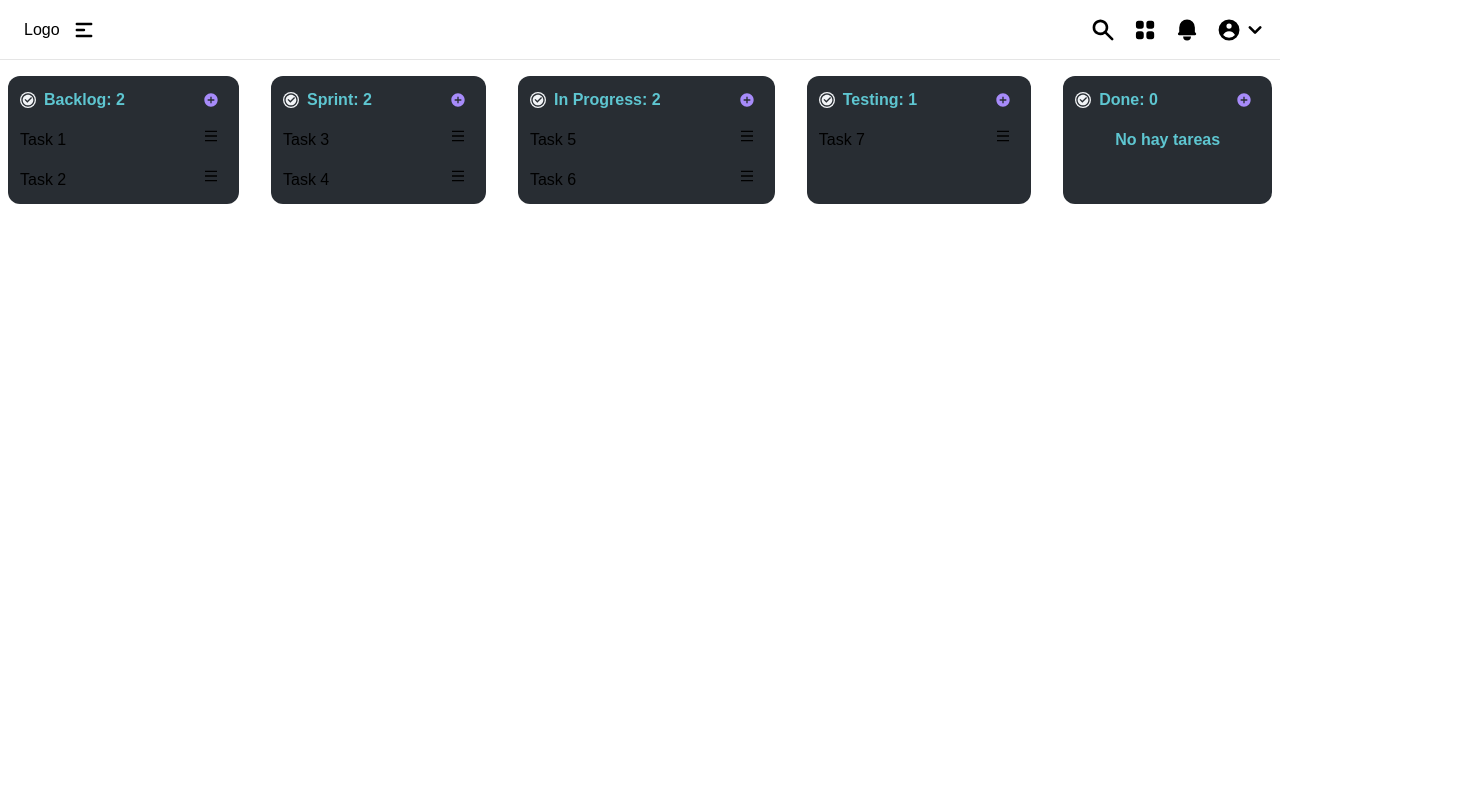
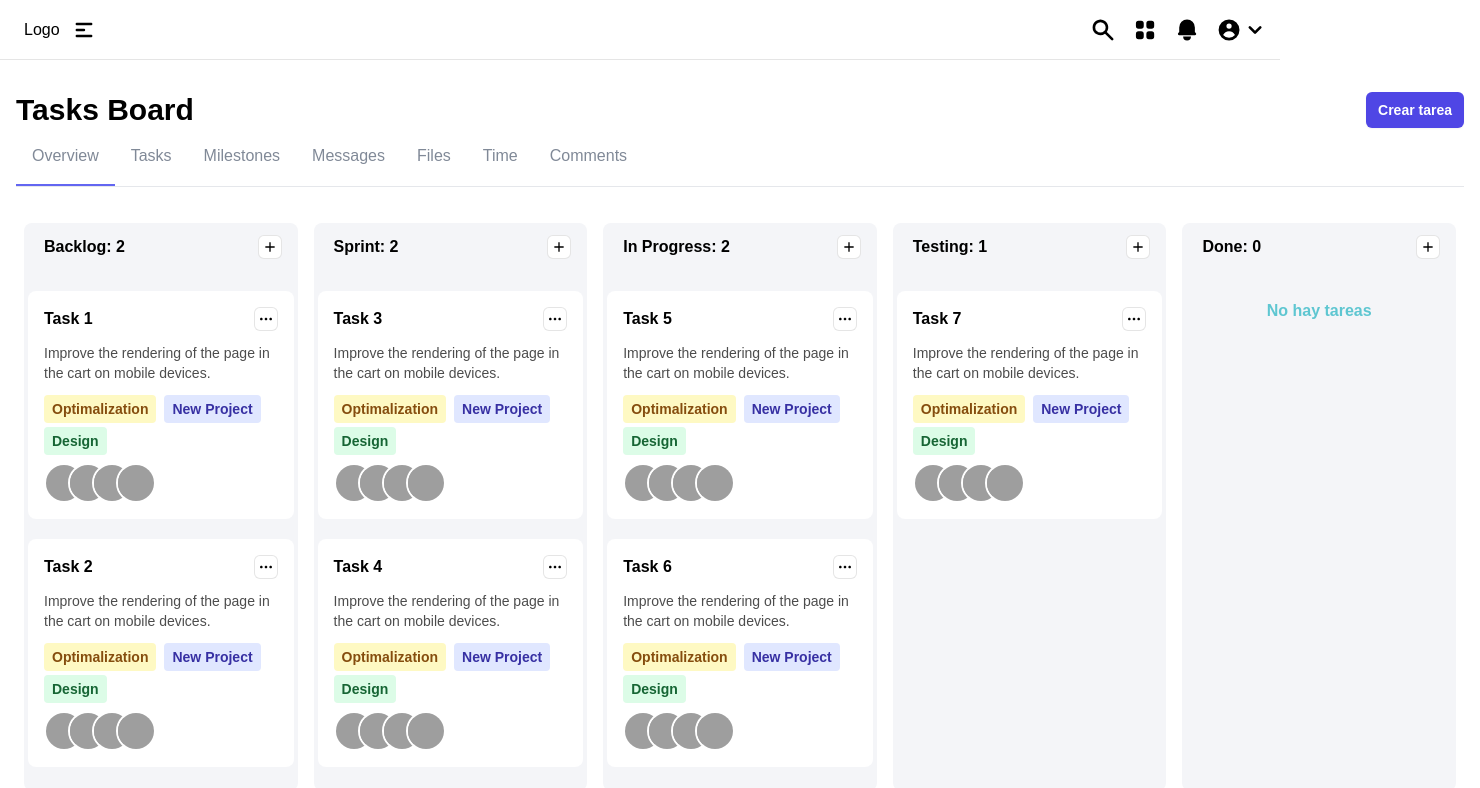
Before and after one commit to dejeloper/opplanner, a React (Vite) app: page / in a window 1280 px wide. Shown: the top 788 px of the page, 1480 px wide, since content can reach past the window. Built offline with nearby package versions, Linux system fonts and the light colour scheme; grey boxes are pictures that could not be loaded.

Commit message:
Refactor App and Content components

```diff
--- a/src/App.tsx
+++ b/src/App.tsx
@@ -3,7 +3,7 @@ import { Content } from "./components/Content";
 
 function App() {
   return (
-    <main className="flex flex-col w-full max-h-max">
+    <main className="flex flex-col w-full">
       <Header />
       <Content />
     </main>
--- a/src/components/Content.tsx
+++ b/src/components/Content.tsx
@@ -1,21 +1,12 @@
-import { useTaskStore } from "@/store";
-import { ListTask } from "./ListTasks";
+import { ContentHeader } from "./main/ContentHeader";
+import { ContentTabs } from "./main/ContentTabs";
 
 export function Content() {
-  const backlogTasks = useTaskStore((s) => s.getTaskByStatus("backlog"));
-  const sprintTasks = useTaskStore((s) => s.getTaskByStatus("sprint"));
-  const devTasks = useTaskStore((s) => s.getTaskByStatus("dev"));
-  const testingTasks = useTaskStore((s) => s.getTaskByStatus("testing"));
-  const doneTasks = useTaskStore((s) => s.getTaskByStatus("done"));
-
   return (
     <>
-      <div className="grid grid-flow-row md:grid-flow-col w-full gap-4 mt-4 h-full">
-        <ListTask title="Backlog" tasks={backlogTasks} status="backlog" />
-        <ListTask title="Sprint" tasks={sprintTasks} status="sprint" />
-        <ListTask title="In Progress" tasks={devTasks} status="dev" />
-        <ListTask title="Testing" tasks={testingTasks} status="testing" />
-        <ListTask title="Done" tasks={doneTasks} status="done" />
+      <div className="flex flex-col justify-center min-h-[calc(100dvh-60px)] overflow-y-auto px-4 py-6 mx-auto max-w-[1480px]">
+        <ContentHeader />
+        <ContentTabs />
       </div>
     </>
   );
--- a/src/components/TaskCard.tsx
+++ /dev/null
@@ -1,28 +0,0 @@
-import { RiMenuFill } from "react-icons/ri";
-import { Task } from "@/interfaces";
-import { useTaskStore } from "@/store";
-
-interface Props {
-  task: Task;
-}
-
-export function TaskCard({ task }: Props) {
-  const setDraggingTaskId = useTaskStore((s) => s.setDraggingTaskId);
-  const removeDraggingTaskId = useTaskStore((s) => s.removeDraggingTaskId);
-
-  return (
-    <div
-      draggable={true}
-      onDragStart={() => setDraggingTaskId(task.id)}
-      onDragEnd={() => removeDraggingTaskId()}
-      className="flex justify-between items-center p-2 cursor-pointer"
-    >
-      <div className="flex justify-center items-center gap-2">
-        <h3 className="font-medium ">{task.title}</h3>
-      </div>
-      <span className="h-6 w-6">
-        <RiMenuFill />
-      </span>
-    </div>
-  );
-}
--- /dev/null
+++ b/src/components/main/ContentHeader.tsx
@@ -0,0 +1,10 @@
+import { Button } from "../ui/Button";
+
+export function ContentHeader() {
+  return (
+    <div className="flex flex-row flex-0 justify-between items-center mt-2 mb-4">
+      <h1 className="text-3xl font-semibold leading-9">Tasks Board</h1>
+      <Button type="button">Crear tarea</Button>
+    </div>
+  );
+}
--- /dev/null
+++ b/src/components/main/ContentTabs.tsx
@@ -0,0 +1,38 @@
+import { BoardTasks } from "../task/BoardTasks";
+import { TabButton } from "../ui/TabButton";
+
+export function ContentTabs() {
+  return (
+    <div className="flex flex-col flex-1">
+      <div className="flex tabs-header border-b mb-4">
+        <ul className="flex flex-row">
+          <li>
+            <TabButton active>Overview</TabButton>
+          </li>
+          <li>
+            <TabButton>Tasks</TabButton>
+          </li>
+          <li>
+            <TabButton>Milestones</TabButton>
+          </li>
+          <li>
+            <TabButton>Messages</TabButton>
+          </li>
+          <li>
+            <TabButton>Files</TabButton>
+          </li>
+          <li>
+            <TabButton>Time</TabButton>
+          </li>
+          <li>
+            <TabButton>Comments</TabButton>
+          </li>
+        </ul>
+      </div>
+
+      <div className="tabs-body flex flex-1 mt-5">
+        <BoardTasks />
+      </div>
+    </div>
+  );
+}
--- /dev/null
+++ b/src/components/task/BoardTasks.tsx
@@ -0,0 +1,20 @@
+import { useTaskStore } from "@/store";
+import { ListTask } from "./ListTasks";
+
+export function BoardTasks() {
+  const backlogTasks = useTaskStore((s) => s.getTaskByStatus("backlog"));
+  const sprintTasks = useTaskStore((s) => s.getTaskByStatus("sprint"));
+  const devTasks = useTaskStore((s) => s.getTaskByStatus("dev"));
+  const testingTasks = useTaskStore((s) => s.getTaskByStatus("testing"));
+  const doneTasks = useTaskStore((s) => s.getTaskByStatus("done"));
+
+  return (
+    <div className="flex flex-1">
+      <ListTask title="Backlog" tasks={backlogTasks} status="backlog" />
+      <ListTask title="Sprint" tasks={sprintTasks} status="sprint" />
+      <ListTask title="In Progress" tasks={devTasks} status="dev" />
+      <ListTask title="Testing" tasks={testingTasks} status="testing" />
+      <ListTask title="Done" tasks={doneTasks} status="done" />
+    </div>
+  );
+}
--- a/src/components/ListTasks.tsx
+++ b/src/components/task/ListTasks.tsx
@@ -2,7 +2,7 @@ import { TaskCard } from "./TaskCard";
 import type { Task, TaskStatus } from "@/interfaces";
 import { clsx } from "clsx";
 import { twMerge } from "tailwind-merge";
-import { RiAddCircleFill, RiCheckboxCircleLine } from "react-icons/ri";
+import { RiAddFill } from "react-icons/ri";
 import { useTasks } from "@/hooks/tasks/useTasks";
 
 interface Props {
@@ -28,7 +28,7 @@ export function ListTask({ title, status, tasks }: Props) {
       onDragLeave={handleDragLeave}
       onDrop={handleDrop}
       className={twMerge(
-        clsx("bg-two mx-2 rounded-xl border-4", {
+        clsx("bg-[#f4f5f8] mx-2 w-[300px] rounded-lg border-4", {
           "border-transparent": !isDragging,
           "border-gris border-dotted": isDragging,
           "border-success border-dotted": isDragging && onDragOver,
@@ -36,22 +36,19 @@ export function ListTask({ title, status, tasks }: Props) {
       )}
     >
       <div className="py-2 px-2 relative flex flex-row justify-between">
-        <div className="flex justify-center items-center">
-          <div className="flex items-center justify-center rounded-full bg-gris text-two">
-            <RiCheckboxCircleLine />
-          </div>
-          <h2 className="ml-2 font-semibold text-three select-none">
+        <div className="flex justify-center items-center mb-6">
+          <h2 className="ml-2 font-semibold select-none">
             {title}: {taskCount}
           </h2>
         </div>
         <button
-          className="flex items-center justify-center rounded-full text-contrast h-6 w-6 mr-1"
+          className="flex items-center justify-center rounded-md border border-[#0000001a] text-black bg-white hover:bg-[#1b232c] hover:text-white h-6 w-6 mr-1"
           onClick={handleAddTask}
         >
-          <RiAddCircleFill />
+          <RiAddFill />
         </button>
       </div>
-      <div className="h-full w-full">
+      <div className="w-full">
         {tasks.length > 0 ? (
           tasks.map((task) => <TaskCard key={task.id} task={task} />)
         ) : (
--- /dev/null
+++ b/src/components/task/TaskCard.tsx
@@ -0,0 +1,66 @@
+import { RiMoreFill } from "react-icons/ri";
+import { Task } from "@/interfaces";
+import { useTaskStore } from "@/store";
+
+interface Props {
+  task: Task;
+}
+
+export function TaskCard({ task }: Props) {
+  const setDraggingTaskId = useTaskStore((s) => s.setDraggingTaskId);
+  const removeDraggingTaskId = useTaskStore((s) => s.removeDraggingTaskId);
+
+  return (
+    <div
+      draggable={true}
+      onDragStart={() => setDraggingTaskId(task.id)}
+      onDragEnd={() => removeDraggingTaskId()}
+      className="flex flex-col items-center p-4 cursor-pointer mb-5 bg-white rounded-lg hover:bg-[#f0f9ff]"
+    >
+      <div className="flex flex-col">
+        <div className="flex justify-between w-full">
+          <h3 className="font-semibold">{task.title}</h3>
+          <span className="flex items-center justify-center rounded-md border border-[#0000001a] text-black bg-white h-6 w-6 font-semibold">
+            <RiMoreFill />
+          </span>
+        </div>
+        <span className="font-medium mb-2 pt-3 leading-5 text-[#000000b3] text-sm">
+          Improve the rendering of the page in the cart on mobile devices.
+        </span>
+        <div className="flex flex-wrap">
+          <span className="bg-yellow-100 text-yellow-800 text-sm font-semibold me-2 mt-1 px-2 py-1 rounded">
+            Optimalization
+          </span>
+          <span className="bg-indigo-100 text-indigo-800 text-sm font-semibold me-2 mt-1 px-2 py-1 rounded">
+            New Project
+          </span>
+          <span className="bg-green-100 text-green-800 text-sm font-semibold me-2 mt-1 px-2 py-1 rounded">
+            Design
+          </span>
+        </div>
+        <div className="flex -space-x-4 mt-2">
+          <img
+            className="w-10 h-10 border-2 border-white rounded-full dark:border-gray-800"
+            src="https://flowbite.com/docs/images/people/profile-picture-5.jpg"
+            alt=""
+          />
+          <img
+            className="w-10 h-10 border-2 border-white rounded-full dark:border-gray-800"
+            src="https://flowbite.com/docs/images/people/profile-picture-2.jpg"
+            alt=""
+          />
+          <img
+            className="w-10 h-10 border-2 border-white rounded-full dark:border-gray-800"
+            src="https://flowbite.com/docs/images/people/profile-picture-3.jpg"
+            alt=""
+          />
+          <img
+            className="w-10 h-10 border-2 border-white rounded-full dark:border-gray-800"
+            src="https://flowbite.com/docs/images/people/profile-picture-4.jpg"
+            alt=""
+          />
+        </div>
+      </div>
+    </div>
+  );
+}
--- /dev/null
+++ b/src/components/ui/Button.tsx
@@ -0,0 +1,12 @@
+interface Props extends React.ButtonHTMLAttributes<HTMLButtonElement> {}
+
+export function Button({ children, ...props }: Props) {
+  return (
+    <button
+      className="inline-flex items-center rounded-md bg-indigo-600 px-3 py-2 text-sm font-semibold text-white shadow-sm hover:bg-indigo-500 focus-visible:outline focus-visible:outline-2 focus-visible:outline-offset-2 focus-visible:outline-indigo-600"
+      {...props}
+    >
+      {children}
+    </button>
+  );
+}
--- /dev/null
+++ b/src/components/ui/TabButton.tsx
@@ -0,0 +1,24 @@
+import clsx from "clsx";
+import { twMerge } from "tailwind-merge";
+
+interface Props extends React.ButtonHTMLAttributes<HTMLButtonElement> {
+  active?: boolean;
+}
+
+export function TabButton({ children, ...props }: Props) {
+  return (
+    <button
+      className={twMerge(
+        clsx(
+          "text-[#808997] border-transparent flex-1 whitespace-nowrap hover:bg-slate-300 border-b-2 px-4 pb-4 text-base font-medium border-indigo-500 leading-6",
+          { "border-indigo-500": props.active },
+          { "border-transparent ": !props.active }
+        )
+      )}
+      type="button"
+      {...props}
+    >
+      {children}
+    </button>
+  );
+}
--- a/src/index.css
+++ b/src/index.css
@@ -6,6 +6,7 @@
   box-sizing: border-box;
   position: relative;
   min-width: 0px;
+  margin: 0;
 }
 
 body {
```
